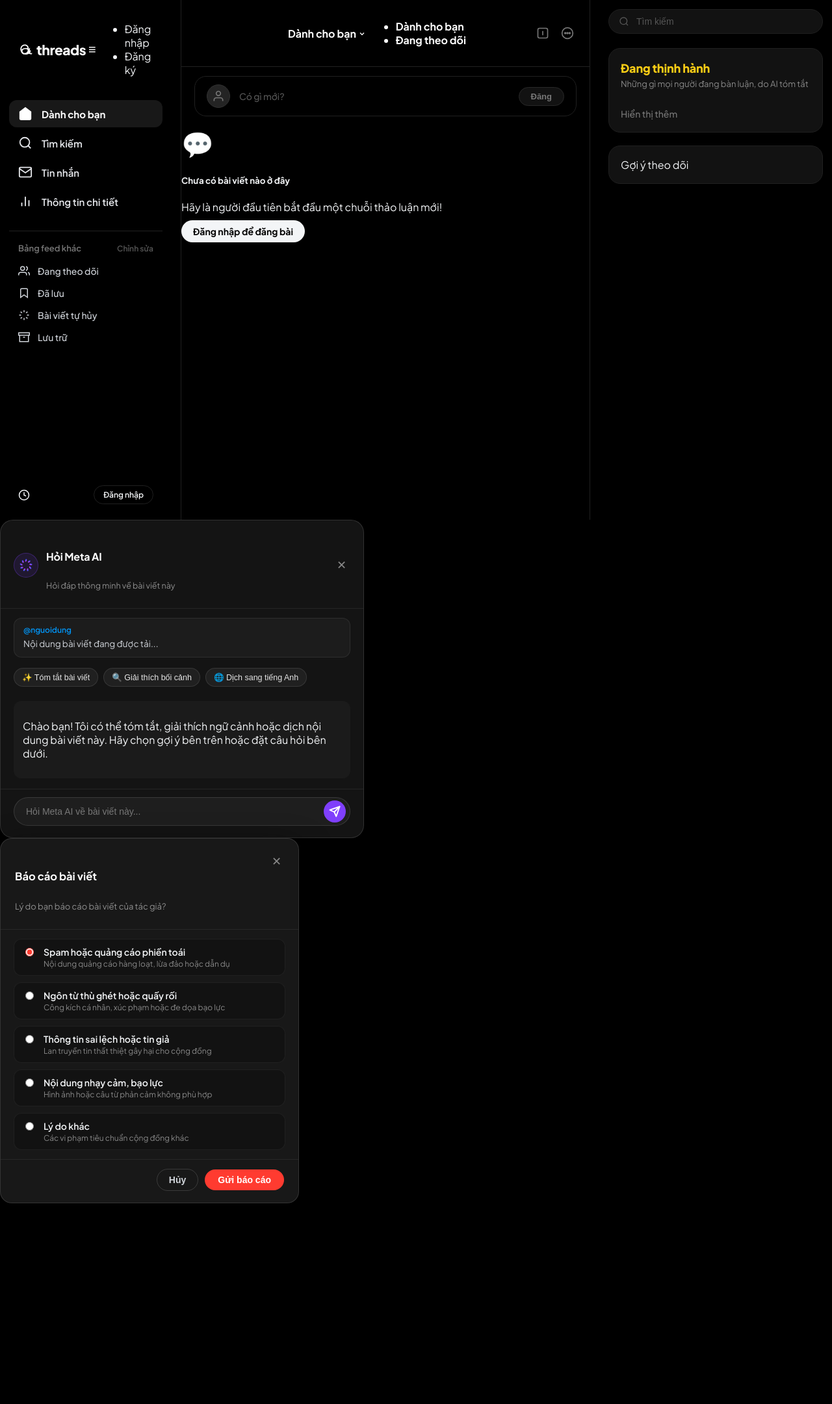
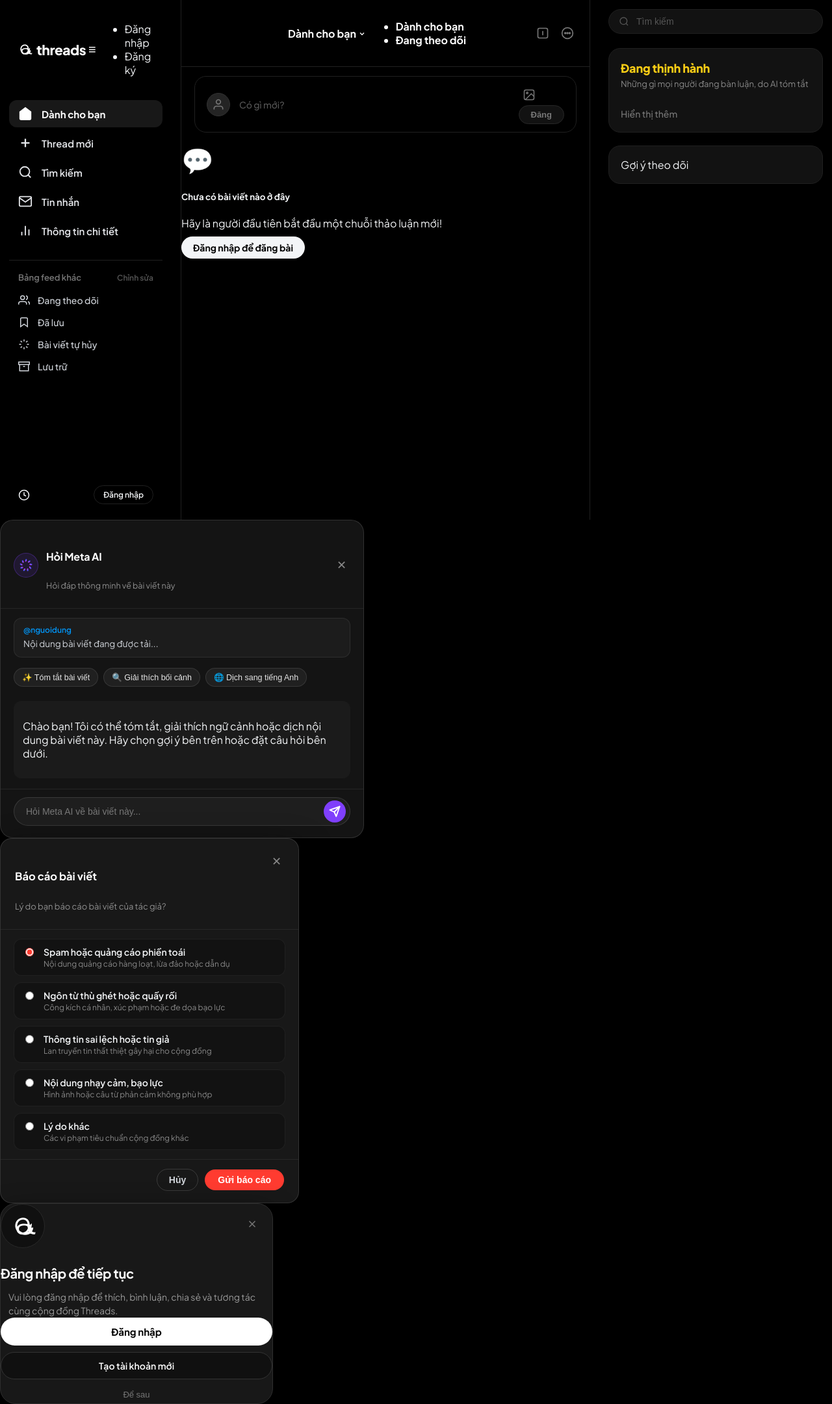
Before and after one commit to MrKhanhDong/Threads-City, a Laravel app: page / in a window 1280 px wide. Shown: the whole page at 65% size. Before the commit the page ends 1852 px from the top, so only its background shows below. Run offline with Laravel 12, Linux system fonts and the light colour scheme; data that the repository does not hold is empty; style sheets or scripts are compiled from the project's sources.

Commit message:
feat: prompt guests to login with toast and modal on restricted actions

```diff
--- a/app/Http/Controllers/AuthController.php
+++ b/app/Http/Controllers/AuthController.php
@@ -53,6 +53,12 @@ class AuthController extends Controller
         }
 
         $request->session()->regenerate();
+
+        if ($redirect = $request->input('redirect')) {
+            if (Str::startsWith($redirect, [url('/'), '/']) && ! Str::contains($redirect, ['dang-nhap', 'dang-ky'])) {
+                return redirect()->to($redirect);
+            }
+        }
 
         return redirect()->intended(route('home'));
     }
--- a/resources/views/auth/login.blade.php
+++ b/resources/views/auth/login.blade.php
@@ -22,6 +22,9 @@
 
         <form action="{{ route('login.store') }}" method="post">
             @csrf
+            @if(request('redirect'))
+                <input type="hidden" name="redirect" value="{{ request('redirect') }}">
+            @endif
 
             <div class="mb-3">
                 <input
--- a/resources/views/layouts/threads.blade.php
+++ b/resources/views/layouts/threads.blade.php
@@ -629,6 +629,10 @@
     @stack('threads-styles')
 </head>
 <body class="threads-body" data-live-enabled="{{ request()->routeIs('home', 'threads.index', 'threads.show', 'profile.show', 'saved', 'notifications.index') ? '1' : '0' }}">
+    <script>
+        window.THREAD_AUTH_USER_ID = {{ auth()->id() ? auth()->id() : 'null' }};
+        window.IS_AUTHENTICATED = {{ auth()->check() ? 'true' : 'false' }};
+    </script>
 
     <div class="threads-app-shell">
 
@@ -678,6 +682,14 @@
 
                     @auth
                     <a href="javascript:void(0)" class="sidebar-nav-item" data-bs-toggle="modal" data-bs-target="#newThreadModal">
+                        <svg viewBox="0 0 24 24" fill="none" stroke="currentColor" stroke-width="2.5">
+                            <line x1="12" y1="5" x2="12" y2="19"></line>
+                            <line x1="5" y1="12" x2="19" y2="12"></line>
+                        </svg>
+                        <span>Thread mới</span>
+                    </a>
+                    @else
+                    <a href="javascript:void(0)" class="sidebar-nav-item" onclick="window.checkAuth('tạo bài viết mới')">
                         <svg viewBox="0 0 24 24" fill="none" stroke="currentColor" stroke-width="2.5">
                             <line x1="12" y1="5" x2="12" y2="19"></line>
                             <line x1="5" y1="12" x2="19" y2="12"></line>
@@ -745,10 +757,17 @@
                         <svg viewBox="0 0 24 24" fill="none" stroke="currentColor" stroke-width="2"><path d="M17 21v-2a4 4 0 0 0-4-4H5a4 4 0 0 0-4 4v2"></path><circle cx="9" cy="7" r="4"></circle><path d="M23 21v-2a4 4 0 0 0-3-3.87"></path><path d="M16 3.13a4 4 0 0 1 0 7.75"></path></svg>
                         <span>Đang theo dõi</span>
                     </a>
+                    @auth
                     <a href="{{ route('saved') }}" class="sub-nav-item {{ request()->routeIs('saved') ? 'active' : '' }}">
                         <svg viewBox="0 0 24 24" fill="none" stroke="currentColor" stroke-width="2"><path d="M19 21l-7-5-7 5V5a2 2 0 0 1 2-2h10a2 2 0 0 1 2 2z"></path></svg>
                         <span>Đã lưu</span>
                     </a>
+                    @else
+                    <a href="javascript:void(0)" class="sub-nav-item" onclick="window.checkAuth('xem bài viết đã lưu')">
+                        <svg viewBox="0 0 24 24" fill="none" stroke="currentColor" stroke-width="2"><path d="M19 21l-7-5-7 5V5a2 2 0 0 1 2-2h10a2 2 0 0 1 2 2z"></path></svg>
+                        <span>Đã lưu</span>
+                    </a>
+                    @endauth
                     @auth
                     <a href="{{ route('profile.show', ['username' => auth()->user()->username ?? auth()->user()->id, 'tab' => 'likes']) }}" class="sub-nav-item">
                         <svg viewBox="0 0 24 24" fill="none" stroke="currentColor" stroke-width="2"><path d="M20.84 4.61a5.5 5.5 0 0 0-7.78 0L12 5.67l-1.06-1.06a5.5 5.5 0 0 0-7.78 7.78l1.06 1.06L12 21.23l7.78-7.78 1.06-1.06a5.5 5.5 0 0 0 0-7.78z"></path></svg>
@@ -894,7 +913,7 @@
                                     {{ $isFollowing ? 'Đang theo dõi' : 'Theo dõi' }}
                                 </button>
                             @else
-                                <a href="{{ route('login') }}" class="btn-follow-pill">Theo dõi</a>
+                                <button type="button" class="btn-follow-pill" onclick="window.checkAuth('theo dõi {{ e($sUserName ?: 'người dùng này') }}')">Theo dõi</button>
                             @endauth
                         </div>
                     @endforeach
@@ -922,6 +941,7 @@
 
     @include('threads.partials.meta_ai_modal')
     @include('threads.partials.report_modal')
+    @include('threads.partials.auth_prompt_modal')
 
     @include('threads.partials.page_actions')
     @include('threads.partials.poll_actions')
@@ -945,7 +965,7 @@
                 })
                 .then(res => {
                     if (res.status === 401) {
-                        window.location.href = '{{ route("login") }}';
+                        if (typeof window.checkAuth === 'function') window.checkAuth('theo dõi người dùng này');
                         return;
                     }
                     return res.json();
@@ -972,6 +992,10 @@
             e.preventDefault();
             e.stopPropagation();
 
+            if (typeof window.checkAuth === 'function' && !window.checkAuth('theo dõi tác giả này')) {
+                return;
+            }
+
             const userId = avatarFollowBtn.getAttribute('data-user-id');
             fetch(`/users/${userId}/follow`, {
                 method: 'POST',
@@ -983,7 +1007,7 @@
             })
             .then(res => {
                 if (res.status === 401) {
-                    window.location.href = '{{ route("login") }}';
+                    if (typeof window.checkAuth === 'function') window.checkAuth('theo dõi tác giả này');
                     return;
                 }
                 return res.json();
--- a/resources/views/profile/show.blade.php
+++ b/resources/views/profile/show.blade.php
@@ -48,9 +48,9 @@
                     </button>
                 @endif
             @else
-                <a href="{{ route('login') }}" class="btn-threads-primary w-100 text-center py-2">
+                <button type="button" class="btn-threads-primary w-100 text-center py-2" onclick="window.checkAuth('theo dõi {{ e($user->name) }}')">
                     Theo dõi
-                </a>
+                </button>
             @endauth
         </div>
     </div>
--- a/resources/views/threads/index.blade.php
+++ b/resources/views/threads/index.blade.php
@@ -17,7 +17,7 @@
             </ul>
         </div>
         <div class="feed-header-tools">
-            <button type="button" class="feed-tool-btn" title="Thêm cột" @auth data-bs-toggle="modal" data-bs-target="#newThreadModal" @else onclick="window.location='{{ route('login') }}'" @endauth>
+            <button type="button" class="feed-tool-btn" title="Thêm cột" @auth data-bs-toggle="modal" data-bs-target="#newThreadModal" @else onclick="window.checkAuth('thêm cột nội dung')" @endauth>
                 <svg width="20" height="20" viewBox="0 0 24 24" fill="none" stroke="currentColor" stroke-width="2">
                     <rect x="3" y="3" width="18" height="18" rx="3" ry="3"></rect>
                     <line x1="12" y1="8" x2="12" y2="16"></line>
--- /dev/null
+++ b/resources/views/threads/partials/auth_prompt_modal.blade.php
@@ -0,0 +1,193 @@
+<!-- Auth Prompt Modal: Notifies guests to login when attempting interactive actions -->
+<div class="modal fade" id="threadsAuthPromptModal" tabindex="-1" aria-labelledby="threadsAuthPromptTitle" aria-hidden="true">
+    <div class="modal-dialog modal-dialog-centered" style="max-width: 420px;">
+        <div class="modal-content auth-prompt-modal-content">
+            <div class="modal-body text-center p-4">
+                <!-- Close Button -->
+                <button type="button" class="auth-prompt-close" data-bs-dismiss="modal" aria-label="Close">
+                    <svg width="18" height="18" viewBox="0 0 24 24" fill="none" stroke="currentColor" stroke-width="2">
+                        <line x1="18" y1="6" x2="6" y2="18"></line>
+                        <line x1="6" y1="6" x2="18" y2="18"></line>
+                    </svg>
+                </button>
+
+                <!-- Threads Logo -->
+                <div class="auth-prompt-logo-wrap mb-3">
+                    <svg viewBox="0 0 192 192" width="48" height="48" fill="#ffffff">
+                        <path d="M141.537 88.9883C140.71 88.5919 139.87 88.2109 139.019 87.8451C137.537 60.5382 122.616 44.905 97.5619 44.745C97.4111 44.744 97.2604 44.744 97.1096 44.744C75.2536 44.744 57.0707 58.751 51.5204 79.882C46.0691 100.638 53.6841 123.332 70.8251 137.416C87.9661 151.5 112.43 155.083 133.024 146.516C148.971 139.878 159.227 124.965 160.827 106.012H144.741C143.342 118.847 136.035 129.351 124.636 134.1C109.117 140.556 90.6811 137.856 77.7656 127.243C64.8501 116.63 59.1121 99.5306 63.2201 83.8906C67.4326 67.8546 81.2336 57.214 97.7331 57.214C97.8471 57.214 97.9611 57.215 98.0751 57.216C113.627 57.315 124.516 67.045 125.753 84.148C117.753 82.522 108.887 81.879 99.5371 82.261C73.1971 83.337 57.4981 97.575 58.3341 117.747C59.1381 137.147 75.8361 149.336 96.0601 148.471C111.455 147.813 124.12 140.174 130.407 127.818C134.825 136.195 142.155 142.365 150.941 145.42C157.65 147.752 164.838 148.33 171.936 147.108L174.524 134.42C169.176 135.337 163.743 134.901 158.673 133.138C150.771 130.392 144.974 123.86 142.753 115.228C148.513 107.035 151.706 97.234 151.706 87.051C151.706 84.821 151.482 82.607 151.042 80.441L141.537 88.9883ZM127.469 110.15C125.132 117.841 117.844 134.871 96.6961 135.773C83.8401 136.321 73.1201 128.528 72.5851 115.632C71.9961 101.444 83.2161 93.684 99.0741 93.037C105.748 92.765 112.186 93.284 118.067 94.55C122.956 95.602 126.155 97.214 127.469 110.15Z"/>
+                    </svg>
+                </div>
+
+                <!-- Title & Dynamic Description -->
+                <h4 id="threadsAuthPromptTitle" class="auth-prompt-title">Đăng nhập để tiếp tục</h4>
+                <p id="threadsAuthPromptDesc" class="auth-prompt-desc">
+                    Vui lòng đăng nhập để thích, bình luận, chia sẻ và tương tác cùng cộng đồng Threads.
+                </p>
+
+                <!-- Actions Buttons -->
+                <div class="auth-prompt-actions mt-4">
+                    <a href="{{ route('login') }}" id="threadsAuthPromptLoginBtn" class="btn-auth-prompt-primary">
+                        Đăng nhập
+                    </a>
+                    <a href="{{ route('register') }}" class="btn-auth-prompt-secondary">
+                        Tạo tài khoản mới
+                    </a>
+                    <button type="button" class="btn-auth-prompt-dismiss" data-bs-dismiss="modal">
+                        Để sau
+                    </button>
+                </div>
+            </div>
+        </div>
+    </div>
+</div>
+
+<style>
+.auth-prompt-modal-content {
+    background: #181818 !important;
+    border: 1px solid #2e2e2e !important;
+    border-radius: 24px !important;
+    box-shadow: 0 16px 40px rgba(0, 0, 0, 0.7) !important;
+    color: #ffffff;
+    position: relative;
+    overflow: hidden;
+}
+.auth-prompt-close {
+    position: absolute;
+    top: 16px;
+    right: 16px;
+    background: transparent;
+    border: none;
+    color: #777777;
+    cursor: pointer;
+    padding: 6px;
+    border-radius: 50%;
+    transition: color 0.15s, background 0.15s;
+    line-height: 1;
+}
+.auth-prompt-close:hover {
+    color: #ffffff;
+    background: rgba(255, 255, 255, 0.1);
+}
+.auth-prompt-logo-wrap {
+    display: inline-flex;
+    align-items: center;
+    justify-content: center;
+    width: 68px;
+    height: 68px;
+    border-radius: 50%;
+    background: #101010;
+    border: 1px solid #282828;
+}
+.auth-prompt-title {
+    font-size: 20px;
+    font-weight: 700;
+    color: #ffffff;
+    margin-bottom: 8px;
+    letter-spacing: -0.3px;
+}
+.auth-prompt-desc {
+    font-size: 14px;
+    line-height: 1.5;
+    color: #999999;
+    margin-bottom: 0;
+    padding: 0 12px;
+}
+.auth-prompt-actions {
+    display: flex;
+    flex-direction: column;
+    gap: 10px;
+}
+.btn-auth-prompt-primary {
+    display: block;
+    width: 100%;
+    background: #ffffff;
+    color: #000000 !important;
+    font-weight: 700;
+    font-size: 15px;
+    padding: 12px 20px;
+    border-radius: 9999px;
+    text-decoration: none;
+    text-align: center;
+    transition: background 0.15s, transform 0.1s;
+    border: none;
+}
+.btn-auth-prompt-primary:hover {
+    background: #e0e0e0;
+    transform: scale(0.99);
+}
+.btn-auth-prompt-secondary {
+    display: block;
+    width: 100%;
+    background: #101010;
+    color: #ffffff !important;
+    font-weight: 600;
+    font-size: 14px;
+    padding: 11px 20px;
+    border-radius: 9999px;
+    text-decoration: none;
+    text-align: center;
+    border: 1px solid #333333;
+    transition: background 0.15s, border-color 0.15s;
+}
+.btn-auth-prompt-secondary:hover {
+    background: #202020;
+    border-color: #555555;
+}
+.btn-auth-prompt-dismiss {
+    background: transparent;
+    border: none;
+    color: #777777;
+    font-size: 13px;
+    font-weight: 500;
+    padding: 6px;
+    cursor: pointer;
+    transition: color 0.15s;
+}
+.btn-auth-prompt-dismiss:hover {
+    color: #cccccc;
+}
+</style>
+
+<script>
+// Global Auth Verification & Notification Helper
+window.checkAuth = function(actionDesc = 'thực hiện thao tác này') {
+    if (window.THREAD_AUTH_USER_ID) {
+        return true;
+    }
+
+    const toastMsg = `Vui lòng đăng nhập để ${actionDesc}.`;
+
+    // 1. Show notification toast
+    if (typeof window.showThreadsToast === 'function') {
+        window.showThreadsToast(toastMsg);
+    } else {
+        const toast = document.getElementById('threadsGlobalToast');
+        if (toast) {
+            toast.textContent = toastMsg;
+            toast.classList.add('show');
+            setTimeout(() => toast.classList.remove('show'), 2500);
+        }
+    }
+
+    // 2. Open Auth Prompt Modal
+    const modalEl = document.getElementById('threadsAuthPromptModal');
+    const descEl = document.getElementById('threadsAuthPromptDesc');
+    const loginBtn = document.getElementById('threadsAuthPromptLoginBtn');
+
+    if (descEl) {
+        descEl.textContent = `Vui lòng đăng nhập để ${actionDesc} và khám phá thêm nhiều nội dung thú vị trên Threads.`;
+    }
+
+    if (loginBtn) {
+        const currentUrl = encodeURIComponent(window.location.href);
+        loginBtn.href = `{{ route('login') }}?redirect=${currentUrl}`;
+    }
+
+    if (modalEl && window.bootstrap) {
+        const modal = bootstrap.Modal.getInstance(modalEl) || new bootstrap.Modal(modalEl);
+        modal.show();
+    }
+
+    return false;
+};
+</script>
--- a/resources/views/threads/partials/composer.blade.php
+++ b/resources/views/threads/partials/composer.blade.php
@@ -2,7 +2,7 @@
     $currentUser = auth()->user();
 @endphp
 
-<div class="threads-composer-bar" @auth data-bs-toggle="modal" data-bs-target="#newThreadModal" @else onclick="window.location='{{ route('login') }}'" @endauth>
+<div class="threads-composer-bar" @auth data-bs-toggle="modal" data-bs-target="#newThreadModal" @else onclick="window.checkAuth('tạo bài viết mới')" @endauth>
     <div class="composer-bar-left">
         @auth
             @if($currentUser->avatar_path)
@@ -29,8 +29,16 @@
                     <polyline points="21 15 16 10 5 21"></polyline>
                 </svg>
             </button>
+        @else
+            <button type="button" class="btn-composer-icon-pill" onclick="event.stopPropagation(); window.checkAuth('đính kèm hình ảnh');" title="Đính kèm ảnh">
+                <svg width="20" height="20" viewBox="0 0 24 24" fill="none" stroke="currentColor" stroke-width="1.8">
+                    <rect x="3" y="3" width="18" height="18" rx="3" ry="3"></rect>
+                    <circle cx="8.5" cy="8.5" r="1.5"></circle>
+                    <polyline points="21 15 16 10 5 21"></polyline>
+                </svg>
+            </button>
         @endauth
-        <button type="button" class="btn-composer-post-pill">
+        <button type="button" class="btn-composer-post-pill" @guest onclick="event.stopPropagation(); window.checkAuth('đăng bài viết mới');" @endguest>
             Đăng
         </button>
     </div>
--- a/resources/views/threads/partials/page_actions.blade.php
+++ b/resources/views/threads/partials/page_actions.blade.php
@@ -20,6 +20,10 @@ document.addEventListener('DOMContentLoaded', function() {
         if (!likeBtn) return;
         e.preventDefault();
 
+        if (typeof window.checkAuth === 'function' && !window.checkAuth('thích bài viết này')) {
+            return;
+        }
+
         const threadId = likeBtn.getAttribute('data-thread-id');
         const heartSvg = likeBtn.querySelector('.heart-icon');
         const countSpan = likeBtn.querySelector('.like-count-span');
@@ -40,7 +44,7 @@ document.addEventListener('DOMContentLoaded', function() {
         })
         .then(res => {
             if (res.status === 401) {
-                window.location.href = '{{ route("login") }}';
+                if (typeof window.checkAuth === 'function') window.checkAuth('thích bài viết này');
                 return;
             }
             return res.json();
@@ -65,6 +69,10 @@ document.addEventListener('DOMContentLoaded', function() {
         if (!bookmarkBtn) return;
         e.preventDefault();
 
+        if (typeof window.checkAuth === 'function' && !window.checkAuth('lưu bài viết này')) {
+            return;
+        }
+
         const threadId = bookmarkBtn.getAttribute('data-thread-id');
         const bookmarkSvg = bookmarkBtn.querySelector('.bookmark-icon');
         const isBookmarked = bookmarkBtn.classList.contains('bookmarked');
@@ -82,7 +90,7 @@ document.addEventListener('DOMContentLoaded', function() {
         })
         .then(res => {
             if (res.status === 401) {
-                window.location.href = '{{ route("login") }}';
+                if (typeof window.checkAuth === 'function') window.checkAuth('lưu bài viết này');
                 return;
             }
             return res.json();
@@ -107,6 +115,10 @@ document.addEventListener('DOMContentLoaded', function() {
         const repostBtn = e.target.closest('.action-repost-btn');
         if (!repostBtn) return;
         e.preventDefault();
+
+        if (typeof window.checkAuth === 'function' && !window.checkAuth('đăng lại hoặc trích dẫn bài viết')) {
+            return;
+        }
 
         activeRepostThreadId = repostBtn.getAttribute('data-thread-id');
         activeRepostMeta = {
@@ -222,6 +234,10 @@ document.addEventListener('DOMContentLoaded', function() {
         if (!bookmarkOpt) return;
         e.preventDefault();
 
+        if (typeof window.checkAuth === 'function' && !window.checkAuth('lưu bài viết này')) {
+            return;
+        }
+
         const threadId = bookmarkOpt.getAttribute('data-thread-id');
         const labelEl = bookmarkOpt.querySelector('.bookmark-label');
         const svgEl = bookmarkOpt.querySelector('.bookmark-svg-icon');
@@ -251,7 +267,7 @@ document.addEventListener('DOMContentLoaded', function() {
         })
         .then(res => {
             if (res.status === 401) {
-                window.location.href = '{{ route("login") }}';
+                if (typeof window.checkAuth === 'function') window.checkAuth('lưu bài viết này');
                 return;
             }
             return res.json();
@@ -280,6 +296,10 @@ document.addEventListener('DOMContentLoaded', function() {
         const notIntBtn = e.target.closest('.btn-not-interested');
         if (!notIntBtn) return;
         e.preventDefault();
+
+        if (typeof window.checkAuth === 'function' && !window.checkAuth('tùy chỉnh gợi ý bài viết')) {
+            return;
+        }
 
         const threadId = notIntBtn.getAttribute('data-thread-id');
         const card = notIntBtn.closest('.thread-card-wrapper');
@@ -317,6 +337,10 @@ document.addEventListener('DOMContentLoaded', function() {
         if (!feedBtn) return;
         e.preventDefault();
 
+        if (typeof window.checkAuth === 'function' && !window.checkAuth('thêm bài viết vào Bảng Feed cá nhân')) {
+            return;
+        }
+
         const threadId = feedBtn.getAttribute('data-thread-id');
         if (!threadId) return;
 
@@ -351,6 +375,10 @@ document.addEventListener('DOMContentLoaded', function() {
         const muteBtn = e.target.closest('.btn-mute-thread');
         if (!muteBtn) return;
         e.preventDefault();
+
+        if (typeof window.checkAuth === 'function' && !window.checkAuth('cài đặt thông báo bài viết')) {
+            return;
+        }
 
         const threadId = muteBtn.getAttribute('data-thread-id');
         const labelEl = muteBtn.querySelector('.mute-label');
@@ -389,6 +417,10 @@ document.addEventListener('DOMContentLoaded', function() {
         if (!resBtn) return;
         e.preventDefault();
 
+        if (typeof window.checkAuth === 'function' && !window.checkAuth('hạn chế người dùng này')) {
+            return;
+        }
+
         const userId = resBtn.getAttribute('data-user-id');
         const labelEl = resBtn.querySelector('.restrict-label');
         if (!userId) return;
@@ -426,6 +458,10 @@ document.addEventListener('DOMContentLoaded', function() {
         const blockBtn = e.target.closest('.btn-block-user');
         if (!blockBtn) return;
         e.preventDefault();
+
+        if (typeof window.checkAuth === 'function' && !window.checkAuth('chặn người dùng này')) {
+            return;
+        }
 
         const userName = blockBtn.getAttribute('data-user-name') || 'người dùng';
         const userId = blockBtn.getAttribute('data-user-id');
@@ -478,6 +514,10 @@ document.addEventListener('DOMContentLoaded', function() {
         const reportBtn = e.target.closest('.btn-report-thread');
         if (!reportBtn) return;
         e.preventDefault();
+
+        if (typeof window.checkAuth === 'function' && !window.checkAuth('gửi báo cáo bài viết')) {
+            return;
+        }
 
         const threadId = reportBtn.getAttribute('data-thread-id');
         const authorName = reportBtn.getAttribute('data-author-name') || 'tác giả';
--- a/resources/views/threads/partials/poll_actions.blade.php
+++ b/resources/views/threads/partials/poll_actions.blade.php
@@ -6,6 +6,10 @@ if (!window.__pollVoteHandlerBound) {
         if (!voteBtn) return;
         e.preventDefault();
         e.stopPropagation();
+
+        if (typeof window.checkAuth === 'function' && !window.checkAuth('tham gia bình chọn thăm dò ý kiến')) {
+            return;
+        }
 
         const threadId = voteBtn.getAttribute('data-thread-id');
         const optionId = voteBtn.getAttribute('data-option-id');
@@ -24,7 +28,8 @@ if (!window.__pollVoteHandlerBound) {
         })
         .then(res => {
             if (res.status === 401) {
-                window.location.href = '{{ route("login") }}';
+                voteBtn.disabled = false;
+                window.checkAuth('tham gia bình chọn thăm dò ý kiến');
                 return;
             }
             return res.json();
--- a/resources/views/threads/partials/thread_card.blade.php
+++ b/resources/views/threads/partials/thread_card.blade.php
@@ -484,7 +484,7 @@
                 </button>
 
                 <!-- 2. Reply Button -->
-                <a href="{{ route('threads.show', $displayThread->id) }}#replyBox" class="action-btn" title="Trả lời">
+                <a href="{{ route('threads.show', $displayThread->id) }}#replyBox" class="action-btn" title="Trả lời" @guest onclick="event.preventDefault(); window.checkAuth('trả lời bài viết này');" @endguest>
                     <svg width="19" height="19" viewBox="0 0 24 24" fill="none" stroke="currentColor" stroke-width="1.8">
                         <path d="M21 15a2 2 0 0 1-2 2H7l-4 4V5a2 2 0 0 1 2-2h14a2 2 0 0 1 2 2z"></path>
                     </svg>
--- a/resources/views/threads/show.blade.php
+++ b/resources/views/threads/show.blade.php
@@ -76,8 +76,8 @@
                 </div>
             </form>
         @else
-            <div class="text-center py-2">
-                <span class="text-secondary small">Vui lòng <a href="{{ route('login') }}" class="text-white text-decoration-underline">đăng nhập</a> để tham gia trả lời cuộc trò chuyện này.</span>
+            <div class="text-center py-3 cursor-pointer" onclick="window.checkAuth('tham gia trả lời cuộc trò chuyện')">
+                <span class="text-secondary small">Vui lòng <a href="javascript:void(0)" onclick="window.checkAuth('tham gia trả lời cuộc trò chuyện')" class="text-white text-decoration-underline fw-semibold">đăng nhập</a> để tham gia trả lời cuộc trò chuyện này.</span>
             </div>
         @endauth
     </div>
```
